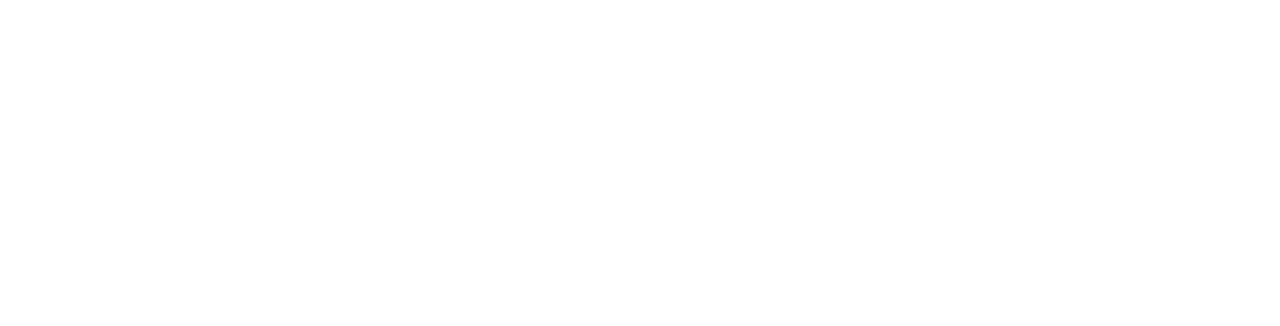
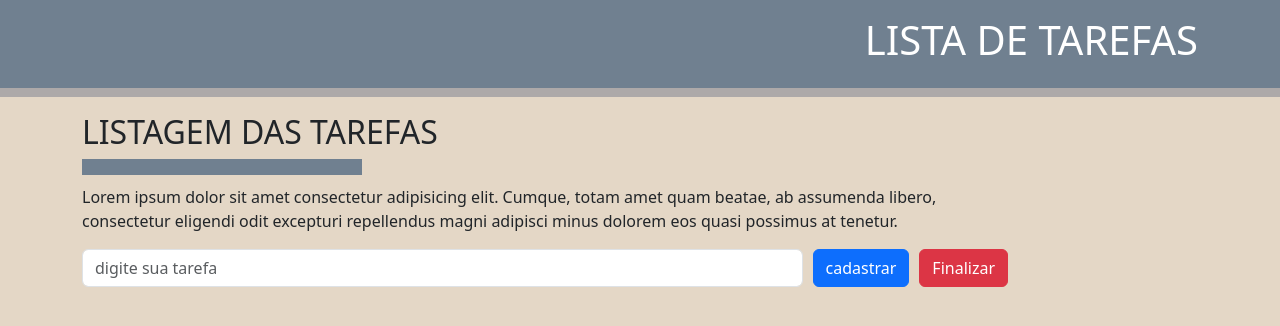
Before and after one commit to evenilsonguerreiro/tarefas-lista, a plain HTML site: page index.html in a window 1280 px wide. Drawn offline with nearby package versions, Linux system fonts and the light colour scheme.

Commit message:
Update index.html

```diff
--- a/index.html
+++ b/index.html
@@ -4,12 +4,53 @@
     <meta charset="UTF-8">
     <meta name="viewport" content="width=device-width, initial-scale=1.0">
     <title>LISTA-DE-TAREFAS</title>
+    <link rel="stylesheet" href="https://cdn.jsdelivr.net/npm/bootstrap@5.3.2/dist/css/bootstrap.min.css">
 </head>
+
+<style>
+    header{
+        background-color:slategray;
+        border-bottom: 9px solid rgb(173, 169, 169);
+        justify-content: center;
+        align-items: center;
+    }
+    h1{
+        text-align: end;
+    }
+    .btn{
+        margin-left: 10px;
+    }
+    body{
+        background-color: rgb(228, 215, 198);
+    }
+    .bar{
+        width: 280px;
+        height: 16px;
+        background-color:slategray;
+        margin-bottom: 10px;
+    }
+</style>
 <body>
-    <header>
-
+    <header class=" p-3 text-white ">
+        <div class="container">
+            <h1>LISTA DE TAREFAS</h1>
+        </div>
     </header>
     <main>
+        <div class="container">
+           <div class="row">
+            <div class="col-10">
+                <h2 class="mt-3">LISTAGEM DAS TAREFAS</h2>
+                <div class="bar"></div>
+                <p>Lorem ipsum dolor sit amet consectetur adipisicing elit. Cumque, totam amet quam beatae, ab assumenda libero, consectetur eligendi odit excepturi repellendus magni adipisci minus dolorem eos quasi possimus at tenetur.</p>
+                <form class="d-flex" action="">
+                    <input class="form-control" type="text" name="" id="" placeholder="digite sua tarefa">
+                    <button class="btn btn-primary" type="button">cadastrar</button>
+                    <button class="btn btn-danger" type="button">Finalizar</button>
+                </form>
+            </div>
+           </div>
+        </div>
 
     </main>
     <footer>
```
